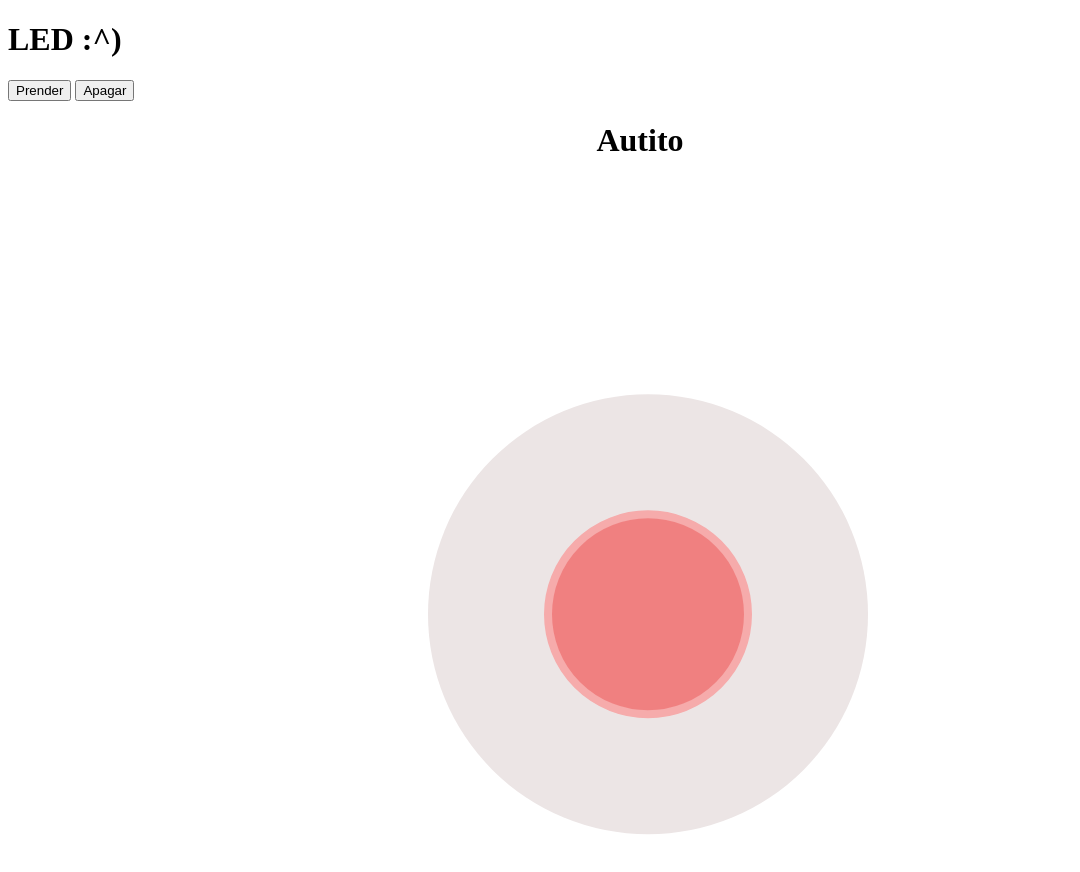
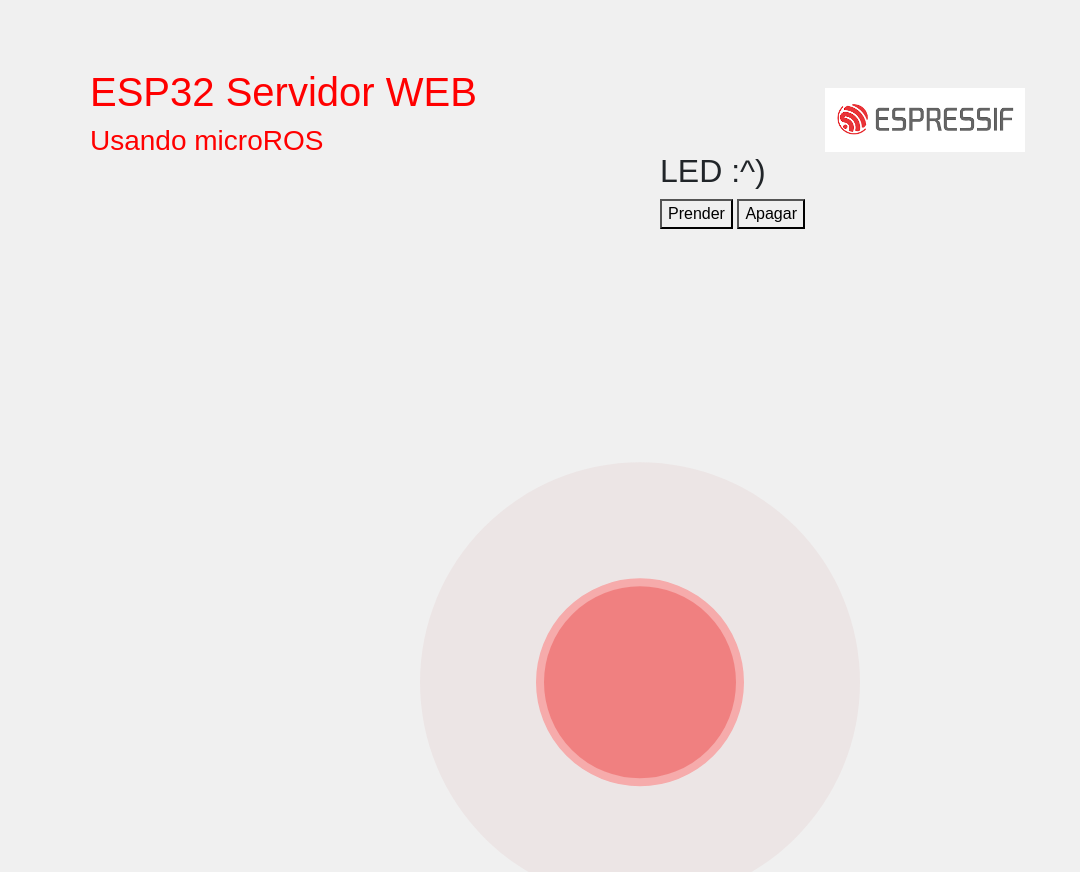
Before and after one commit to tpII/2023-A3-ROS-ESP32, a website: page webpage/ejemploRosbridge/index.html in a window 1280 px wide. Shown: the whole page, without its empty margins (0-1080 px from the left). Drawn offline with nearby package versions, Linux system fonts and the light colour scheme.

Commit message:
Cambiado parte 1 de webpage

```diff
--- a/webpage/ejemploRosbridge/index.html
+++ b/webpage/ejemploRosbridge/index.html
@@ -1,17 +1,73 @@
 <!DOCTYPE html>
 <html>
     <head>
-  <meta charset="utf-8" />
+        <meta charset="UTF-8">
+        <meta name="viewport" content="width=device-width, initial-scale=1.0">
+        <title>ESP32 Servidor WEB</title>
+        <!-- Agregar los enlaces a los archivos CSS de Bootstrap -->
+        <link href="https://cdn.jsdelivr.net/npm/bootstrap@5.3.0/dist/css/bootstrap.min.css" rel="stylesheet">
+        <style>
+            body {
+                background-color: #f0f0f0; /* Color de fondo gris claro */
+                text-align: center;
+                font-family: Arial, sans-serif;
+            }
+
+            h1 {
+                color: red; /* Color de texto rojo */
+            }
+
+            h3 {
+                color: red; /* Color de texto rojo */
+            }
+
+            #logo {
+                max-width: 200px;
+                margin-top: 20px; /* Espacio entre la foto y los botones */
+            }
+
+            #container {
+                display: flex;
+                justify-content: center;
+                align-items: center;
+                height: 80vh; /* Centrar en el centro de la página */
+            }
+
+            #text-container {
+                flex: 1;
+                padding: 20px; /* Espacio alrededor del texto */
+                text-align: left; /* Alineación del texto a la izquierda */
+            }
+
+            #buttonContainer {
+                flex: 1;
+                padding: 20px; /* Espacio alrededor de los botones */
+                text-align: left; /* Alineación de los botones a la izquierda */
+            }
+
+            .form-check.form-switch {
+                margin-bottom: 10px; /* Espacio entre los botones de interruptor */
+            }
+        </style>
     </head>
 
 <body>
-  <h1>LED :^)</h1>
+    <div class="container mt-5">
+        <div class="row">
+            <div class="col-md-6" id="text-container">
+                <h1>ESP32 Servidor WEB</h1>
+                <h3>Usando microROS</h3>
+            </div>
+            <div class="col-md-6" id="buttonContainer">
+            <img id="logo" src="logo.png" alt="Espressif Systems Logo" class="mx-auto d-block">
+                <h2>LED :^)</h2>
                 <form action="/LED" method="post">
                     <button type="submit" name="data" value="1">Prender</button>
                     <button type="submit" name="data" value="0">Apagar</button>
                 </form>
-  <h1 style="text-align:center">
-    Autito </h1>
+            </div>
+        </div>
+    </div>
 <canvas id="canvas" name="game"></canvas>
 <script>
     var canvas, ctx;
```
Also changed, not shown: webpage/ejemploRosbridge/logo.jpg (added), webpage/ejemploRosbridge/logo.png (added). Lines whose indentation alone changed are shown as unchanged.
